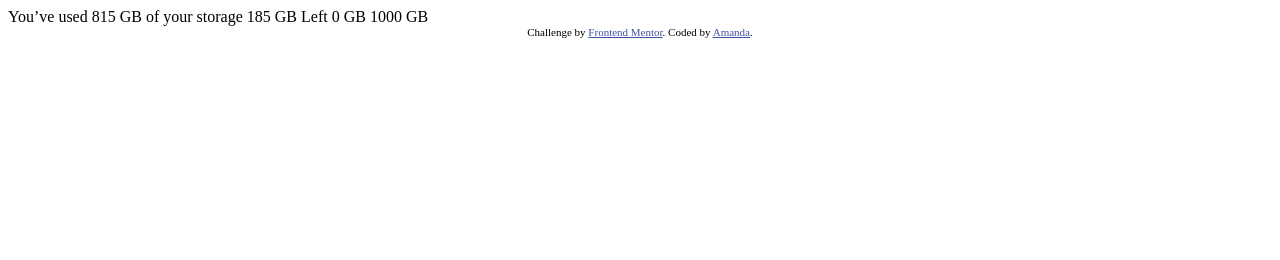
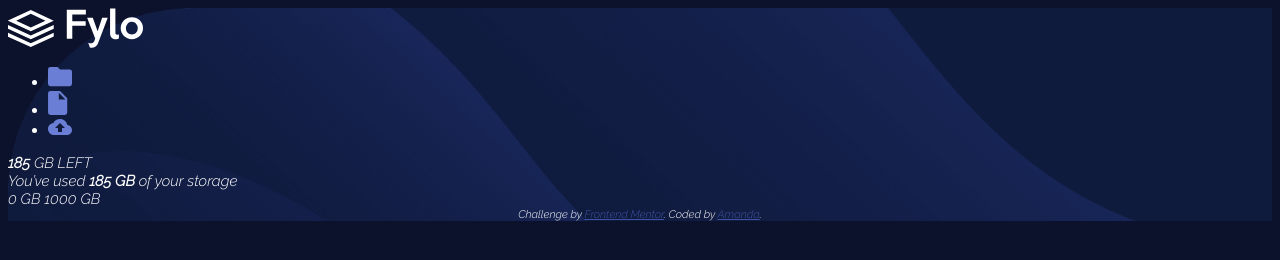
Before and after one commit to amandakibende/fylo-data-storage-component-master, a plain HTML site: page index.html in a window 1280 px wide. Drawn offline with Linux system fonts and the light colour scheme.

Commit message:
installing the html div style

```diff
--- a/index.html
+++ b/index.html
@@ -4,6 +4,7 @@
     <meta charset="UTF-8" />
     <meta name="viewport" content="width=device-width, initial-scale=1.0" />
     <!-- displays site properly based on user's device -->
+    <link rel="stylesheet" href="style.css" />
 
     <link
       rel="icon"
@@ -15,19 +16,37 @@
     <title>Frontend Mentor | Fylo data storage component</title>
 
     <!-- Feel free to remove these styles or customise in your own stylesheet 👍 -->
-    <style>
-      .attribution {
-        font-size: 11px;
-        text-align: center;
-      }
-      .attribution a {
-        color: hsl(228, 45%, 44%);
-      }
-    </style>
   </head>
   <body>
-    You’ve used 815 GB of your storage 185 GB Left 0 GB 1000 GB
-
+    <div class="container">
+      <div class="right-storage">
+        <div class="header-logo">
+          <img src="/images/logo.svg" alt="fylo logo" />
+        </div>
+        <div class="list-logo">
+          <ul>
+            <li><img src="/images/icon-folder.svg" alt="icon-folder" /></li>
+            <li>
+              <img
+                src="/images/icon-document.svg"
+                alt="icon-document"
+                srcset=""
+              />
+            </li>
+            <li><img src="/images/icon-upload.svg" alt="icon-upload" /></li>
+          </ul>
+        </div>
+      </div>
+      <div class="left-storage">
+        <div class="buble-storage"><b>185</b> GB LEFT</div>
+        You’ve used <b>185 GB</b> of your storage
+        <div class="bg-slider">
+          0 GB 1000 GB
+          <div class="slider">
+            <div class="btn-slider"></div>
+          </div>
+        </div>
+      </div>
       <div class="attribution">
         Challenge by
         <a href="https://www.frontendmentor.io?ref=challenge" target="_blank"
@@ -39,5 +58,6 @@
           >Amanda</a
         >.
       </div>
+    </div>
   </body>
 </html>
--- /dev/null
+++ b/style.css
@@ -0,0 +1,21 @@
+@import url("https://fonts.googleapis.com/css2?family=Raleway:ital,wght@1,300&display=swap");
+
+body {
+  background-color: #0c122c;
+  color: #ffffff;
+  font-family: "Raleway", sans-serif;
+  font-size: 15px;
+}
+.attribution {
+  font-size: 11px;
+  text-align: center;
+}
+.attribution a {
+  color: hsl(228, 45%, 44%);
+}
+
+.container {
+  background-image: url(/images/bg-desktop.png);
+  background-size: cover;
+  background-repeat: no-repeat;
+}
```
Lines whose indentation alone changed are shown as unchanged.
